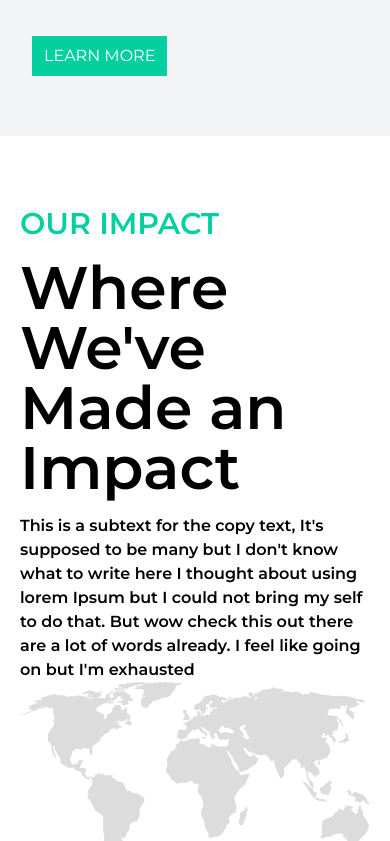
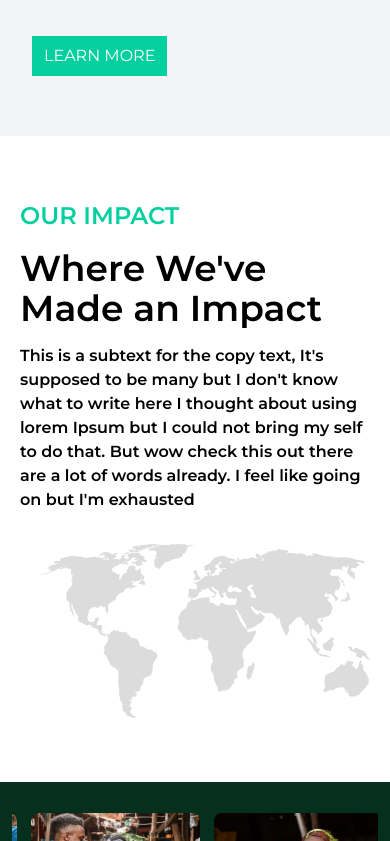
Before and after one commit to ebokes/mercy-house-initiative, a React (Create React App) app: page / in a window 390 px wide. Shown: the part 1783-2624 px from the top of the page. Built offline with nearby package versions, Linux system fonts and the light colour scheme.

Commit message:
style: update OurImpact section font size and spacing

```diff
--- a/src/components/OurImpact.jsx
+++ b/src/components/OurImpact.jsx
@@ -1,13 +1,16 @@
 import React from "react";
 import map from "../assets/World Map.svg";
+// import { ImLocation } from "react-icons/im";
 
 const OurImpact = () => {
   return (
-    <section className="flex">
-      <div className="lg:flex mx-auto items-center max-w-7xl my-[70px] px-5">
+    <section className="flex py-16">
+      <div className="lg:flex mx-auto items-center max-w-7xl lg:my-[70px] px-5 space-x-5">
         <div className="lg:w-[50%]">
-          <h3 className="text-color1 font-semibold text-3xl">OUR IMPACT</h3>
-          <h2 className="font-semibold text-6xl my-4">
+          <h3 className="text-color1 font-semibold text-2xl lg:text-3xl">
+            OUR IMPACT
+          </h3>
+          <h2 className="font-semibold text-4xl md:text-5xl lg:text-6xl my-4">
             Where We've Made an Impact
           </h2>
           <p className="font-semibold">
@@ -17,8 +20,10 @@ const OurImpact = () => {
             are a lot of words already. I feel like going on but I'm exhausted
           </p>
         </div>
-        <div className="lg:w-[50%] bg-no-repeat bg-contain ">
-          <img src={map} alt="" />
+        <div className="mt-8 lg:mt-0 lg:w-[50%] bg-no-repeat bg-contain bg-map">
+          {/* <ImLocation className="absolute top-[145px] left-[260px] text-3xl text-color1" />
+          <ImLocation className="absolute top-[115px] left-[440px] text-3xl text-color1" /> */}
+          <img className="relative" src={map} alt="" />
         </div>
       </div>
     </section>
--- a/tailwind.config.js
+++ b/tailwind.config.js
@@ -18,6 +18,7 @@ module.exports = {
         bg1: "url('/src/assets/bg1.webp')",
         bg2: "url('/src/assets/bg2.webp')",
         bg3: "url('/src/assets/bg3.webp')",
+        // map: "url('/src/assets/World Map.svg')",
         // "arrow-gradient": "(to left, rgba())",
       },
     },
```
